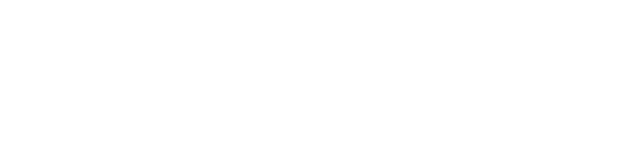
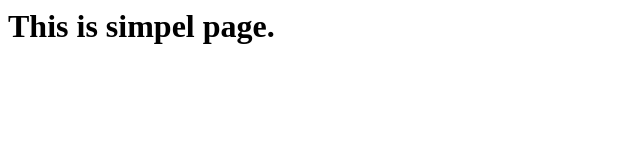
Before and after one commit to nageena88/Coursera-test, a plain HTML site: page index.html in a window 1280 px wide. Shown: the whole page, without its empty margins (0-640 px from the left). Drawn offline with Linux system fonts and the light colour scheme.

Commit message:
Update index.html
add headding

```diff
--- a/index.html
+++ b/index.html
@@ -3,5 +3,6 @@
   <title>Hello</title>
 </head>
 <body>
+  <h1>This is simpel page.</h1>
 </body>
 </html>
```
